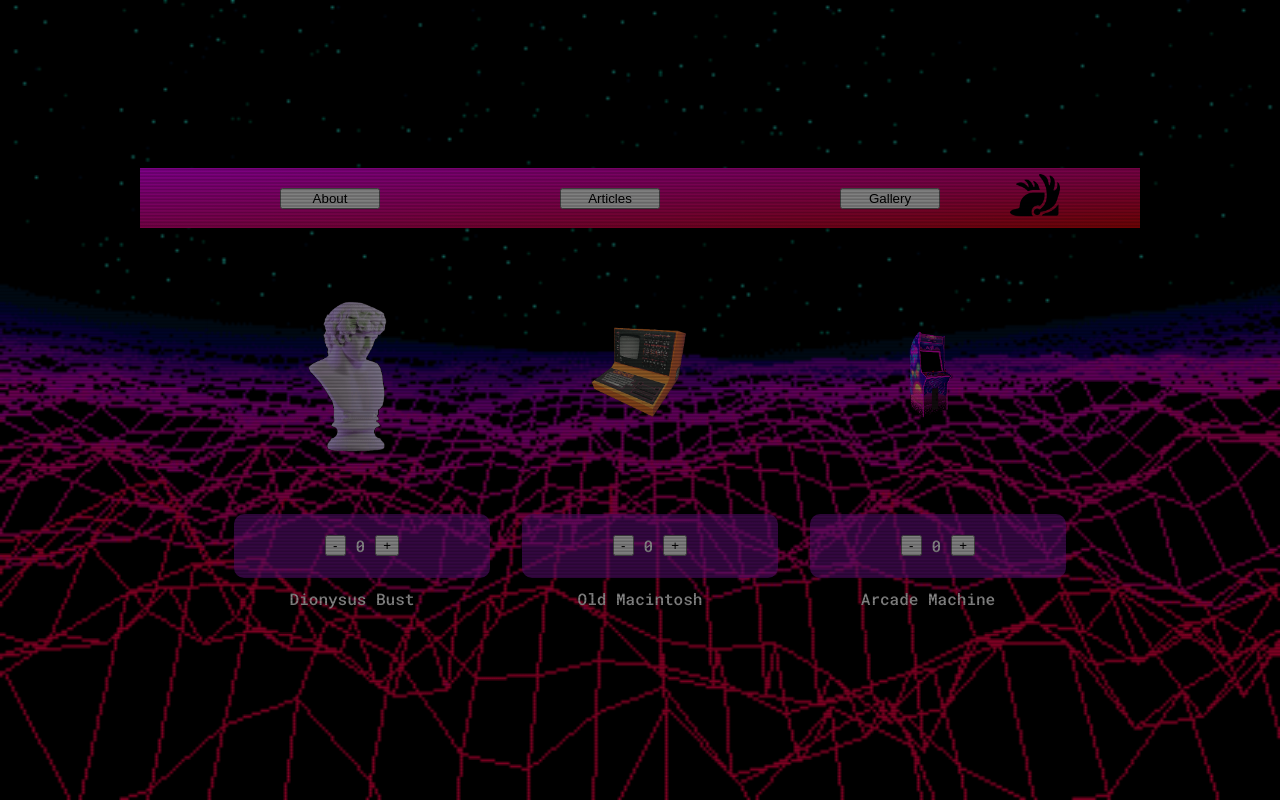
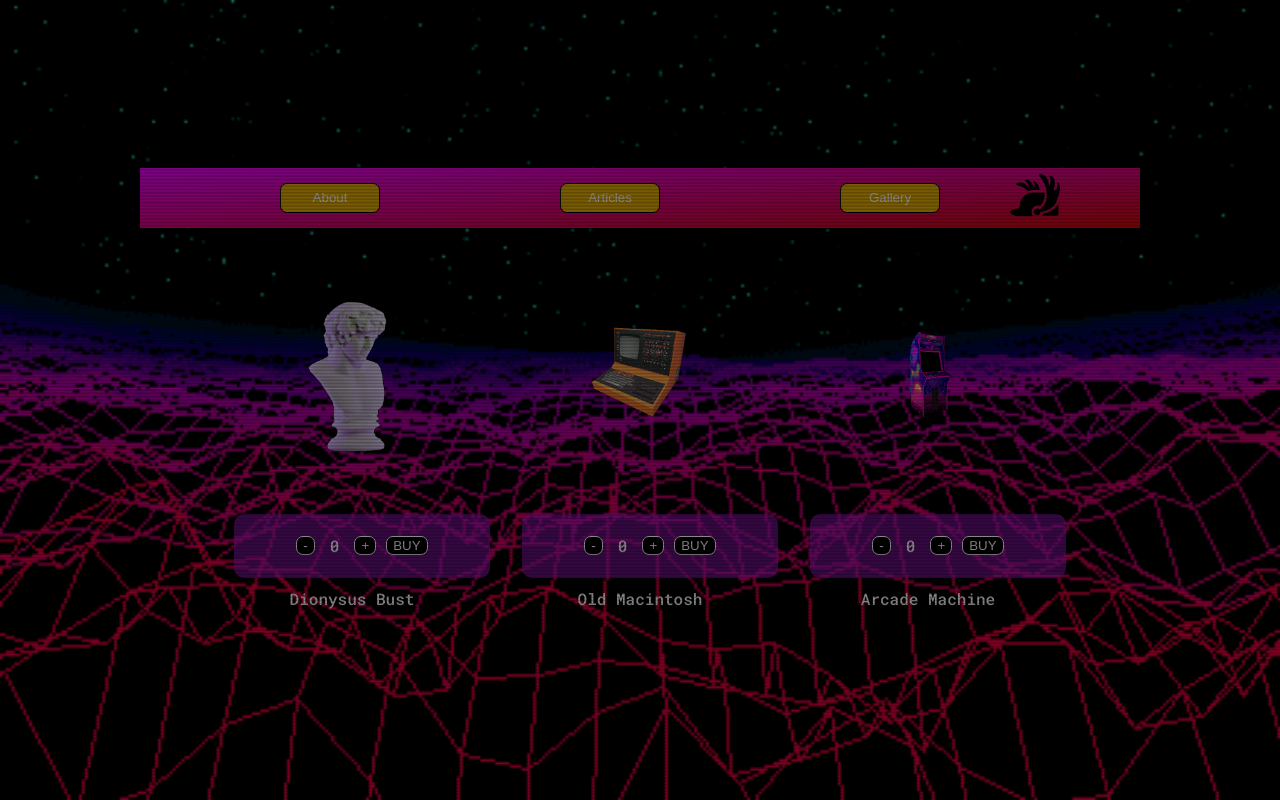
Before and after one commit to Eskaicito/project-dionysus, a React (Create React App) app: page / in a window 1280 px wide. Built offline with nearby package versions, Linux system fonts and the light colour scheme; a web font is replaced by a local one.

Commit message:
added styles

```diff
--- a/src/components/Items/Items.css
+++ b/src/components/Items/Items.css
@@ -19,3 +19,11 @@
     margin-left: 10px;
     margin-right: 10px;
 }
+.counter button{
+    margin-left: 5px;
+    margin-right: 5px;
+    color: white;
+    background-color: black;
+    border: 1px solid rgb(255, 255, 255);
+    border-radius: 7px;
+}
--- a/src/components/Items/Items.js
+++ b/src/components/Items/Items.js
@@ -1,6 +1,6 @@
 import './Items.css'
 import '@mui/material'
-import { CardContent, Card } from '@mui/material'
+import { CardContent, Card, Button} from '@mui/material'
 import { useState } from 'react'
 
 const Items = ({ image, desc, stock }) => {
@@ -28,6 +28,7 @@ const Items = ({ image, desc, stock }) => {
                             <button onClick={substractItem}>-</button>
                             <p>{counter}</p>
                             <button onClick={addItem}>+</button>
+                            <button>BUY</button>
                         </div>
                         <span>{desc}</span>
                     </div>
--- a/src/components/ItemsListContainer/ItemsListContainer.js
+++ b/src/components/ItemsListContainer/ItemsListContainer.js
@@ -45,6 +45,7 @@ const ItemsListContainer = () =>{
 
     return(
         <>
+        {console.log(productos)}
         <Container>
             <ItemsList productos = {productos}/>
         </Container>
--- a/src/components/NavBar/NavBar.css
+++ b/src/components/NavBar/NavBar.css
@@ -17,6 +17,11 @@ li{
 }
 li button{
     width: 100px;
+    height: 30px;
+    color: rgb(255, 255, 255);
+    background-color: rgb(226, 172, 7);
+    border: 1px solid rgb(0, 0, 0);
+    border-radius: 7px;
 }
 .mixin-set [data-augmented-ui] {
     width: 1000px;
```
